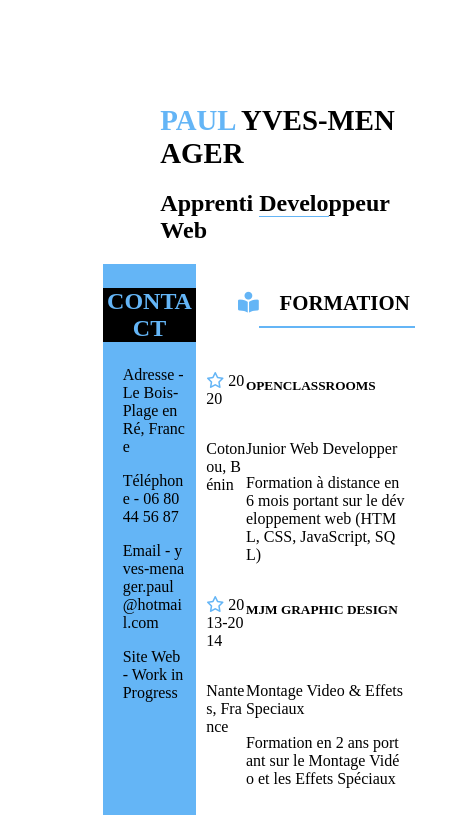
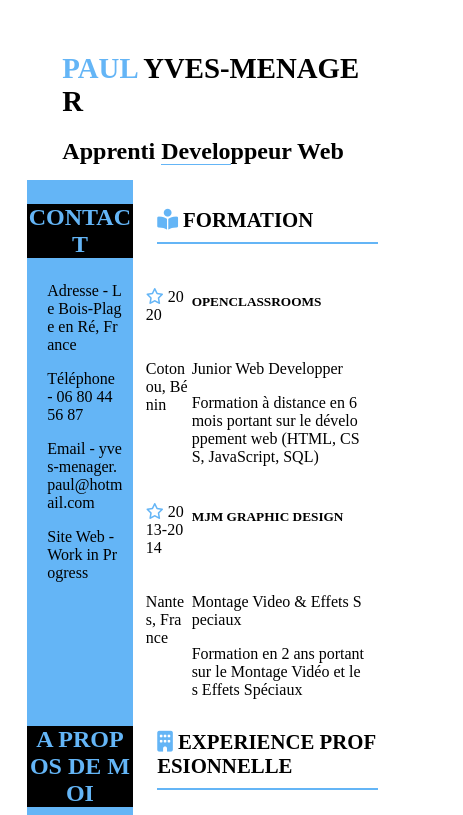
Before and after one commit to littleblackman/CV_redo, a plain HTML site: page CV.html in a window 390 px wide. Shown: the top 815 px of the page, 463 px wide, since content can reach past the window. Drawn offline with Linux system fonts and the light colour scheme.

Commit message:
Updated CSS mainly
MAJ des marges (passage en % pour responsive design), debut des média queries (mais bon, pas très réussi pour l'instant...)

```diff
--- a/CV.html
+++ b/CV.html
@@ -30,7 +30,7 @@
                 <p>Email - yves-menager.paul@hotmail.com</p>
                 <p>Site Web - Work in Progress</p>
             </div>
-            <div class="col2-2"><h4><i class="fas fa-book-reader" style="color:#64B5F6;"></i>FORMATION</h4>
+            <div class="col2-2"><h4><i class="fas fa-book-reader" style="color:#64B5F6;"></i>   FORMATION</h4>
             <div class="grid-formation">
             <div class="year1"><p><i class="far fa-star"></i>    2020</p>
             </div>
@@ -67,7 +67,7 @@
             </div>
             </div>
             <div class="col3-2">
-                <h4><i class="fas fa-building" style="color:#64B5F6;"></i>EXPERIENCE PROFESIONNELLE</h4>
+                <h4><i class="fas fa-building" style="color:#64B5F6;"></i>  EXPERIENCE PROFESIONNELLE</h4>
             <div class="grid-pro">
             <div class="year3"><p><i class="far fa-star"></i>  2020</p>
             </div>
@@ -80,7 +80,7 @@
                    Création du formulaire via SharePoint, lien bi-latéral avec des classeurs Excel, mise en forme du formulaire via
                    PowerApps et mise en forme de la liste SharePoint via du JSON.
             </div>
-            <div class="year4"><p><i class="far fa-star"></i>    2020</p>
+            <div class="year4"><p><i class="far fa-star"></i>    2017-2020</p>
             </div>
             <div class="toiras"><h5>HOTEL DE TOIRAS</h5>
             </div>
@@ -94,7 +94,7 @@
             </div>
             </div>
             </div>
-        </div>
+        </div> <!-- Fermeture "columnThree"-->
 
         <div class="columnFour"> <!-- 4ème rangée avec les loisirs et les recommandations-->
             <div class="col4-1">
@@ -105,7 +105,7 @@
             </div>
             </div>
             <div class="col4-2">
-                <h4><i class="fas fa-thumbs-up" style="color:#64B5F6;"></i>RECOMMANDATIONS</h4>
+                <h4><i class="fas fa-thumbs-up" style="color:#64B5F6;"></i> RECOMMANDATIONS</h4>
                 <p>JONATHAN LETT</p>
                 <p>Directeur Générale CANAL+ BENIN</p>
                 <p>Adresse Email : jonathan.lett@canal-plus.com</p>
--- a/stylesheet.css
+++ b/stylesheet.css
@@ -1,52 +1,86 @@
 /* ============================ MEDIA QUERIES POUR LE RESPONSIVE WEB DEVELOPMENT =========================== */
 
-/* Sur des écrans de moins de 800px, modifie les marges */
+/*============================= RESPONSIVE DESIGN POUR ECRANS DE MOINS DE 400PX =========================*/
 @media (max-width: 400px) {
     body {
         font-size: 0.7rem;
         margin: 0.5em 0.5em;
       }
+
     .container {
-      width: 100%;
-      display: flex;
-      flex-direction: row;
+      width: 90%;
     }
   }
 
-@media (max-width: 600px) {
+/*============================= RESPONSIVE DESIGN POUR ECRANS DE MOINS DE 500PX =========================*/
+@media (max-width: 500px) {
     body {
         font-size: 0.7rem;
         margin: 0.5em 0.5em;
       }
+
     .container {
-      width: 100%;
-      display: block;
-      flex-direction: row;
+      width: 90%;
     }
   }
-  /* Sur des écrans de moins de 800px, modifie les marges, enlève la section photo et loisirs */
+  /*============================= RESPONSIVE DESIGN POUR ECRANS DE MOINS DE 800PX =========================*/
 @media (max-width: 800px) {
     body {
       font-size: 0.7rem;
-      margin: 0.6em 0.6em;
+      margin: 0.5% 1%;
     }
+
     .container {
-        width: 80%;
-        padding: 5px 5px;
+        width: 90%;
+        padding: 1% 1%;
         flex-flow: column wrap;
     }
+
     .col1-1 {
         display: none !important;
     }
+
+    .col1-2 {
+        flex: 1 1 100%;
+    }
+
+    .col2-1 {
+        flex: 1 1 100%;
+    }
+
+    .col2-2 {
+        flex: 1 1 100%;
+    }
+
+    .col3-1 {
+        flex: 1 1 100%;
+    }
+
+    .col3-2 {
+        flex: 1 1 100%;
+    }
+
+    .col4-1 {
+        flex: 1 1 100%;
+    }
+
+    .col4-2 {
+        flex: 1 1 100%;
+    }
+
     i {
         display: none;
     }
+
     .col4-1 {
         display: none;
     }
+
   p {
       margin-left: 0px;
   }
+
+
 }
 
 
@@ -64,8 +98,9 @@
         flex: 1 1 100%;
         word-break: break-all;
         font-size: 1rem;
-        margin: 1em 3em;
-        padding: 1em 3em;
+        margin: 1% 3% 1%;
+        padding: 1% 3% 1%;
+        width: 90%;
     }
 
 h1      /* Petit changement taille de police h1 */
@@ -99,13 +134,7 @@
         font-size: 1.3rem;
         border-bottom: 2px solid #64B5F6;
         padding-bottom: 0.5em;
-        margin-left: 3em;
-    }
-
-h4 i        /*sert à écarter les icones des titres h4 */
-    {
-        position: relative;
-        right: 1em;
+        margin-left: 10%;
     }
 
 .fa-star        /* Changement de couleur de l'icone étoile */
@@ -136,13 +165,13 @@
 
 .col1-2 h1      /* N'arrivant pas à placer les Titres h1 et h2 là où je voulais j'ai recouru à l'usage de marges */
     {
-        margin-left: 2em;
-        margin-top: 2.5em;
+        margin-left: 10%;
+        margin-top: 12.5%;
     }
 
 .col1-2 h2      /* N'arrivant pas à placer les Titres h1 et h2 là où je voulais j'ai recouru à l'usage de marges */
     {
-        margin-left: 2.4em;
+        margin-left: 10%;
     }
 
 .DP     /* Mise en forme de la photo avec border-radius pour la forme ronde et box-shadow pour l'ombre exterieure */
@@ -187,6 +216,7 @@
         display: grid;
         grid-template-columns: [start] 1fr [left] 4fr [center] 16fr [right] 1fr [end];
         grid-template-rows: minmax(min-content, max-content);
+        grid-gap: 1%;
     }
 
 /* MISE EN FORME GRID PARTIE OPENCLASSROOMS */
@@ -269,6 +299,7 @@
         display: grid;
         grid-template-columns: [start] 1fr [left] 4fr [center] 16fr [right] 1fr [end];
         grid-template-rows: minmax(min-content, max-content);
+        grid-gap: 1%;
      }
 
 /* MISE EN FORME GRID PARTIE CANAL+ */
@@ -291,6 +322,11 @@
 .cplussuite
      {
          grid-column: 3 / 4;
+     }
+
+.cplussuite p
+     {
+         margin-top: 0%;
      }
 
 /* MISE EN FORME GRID PARTIE HOTEL DE TOIRAS */
```
